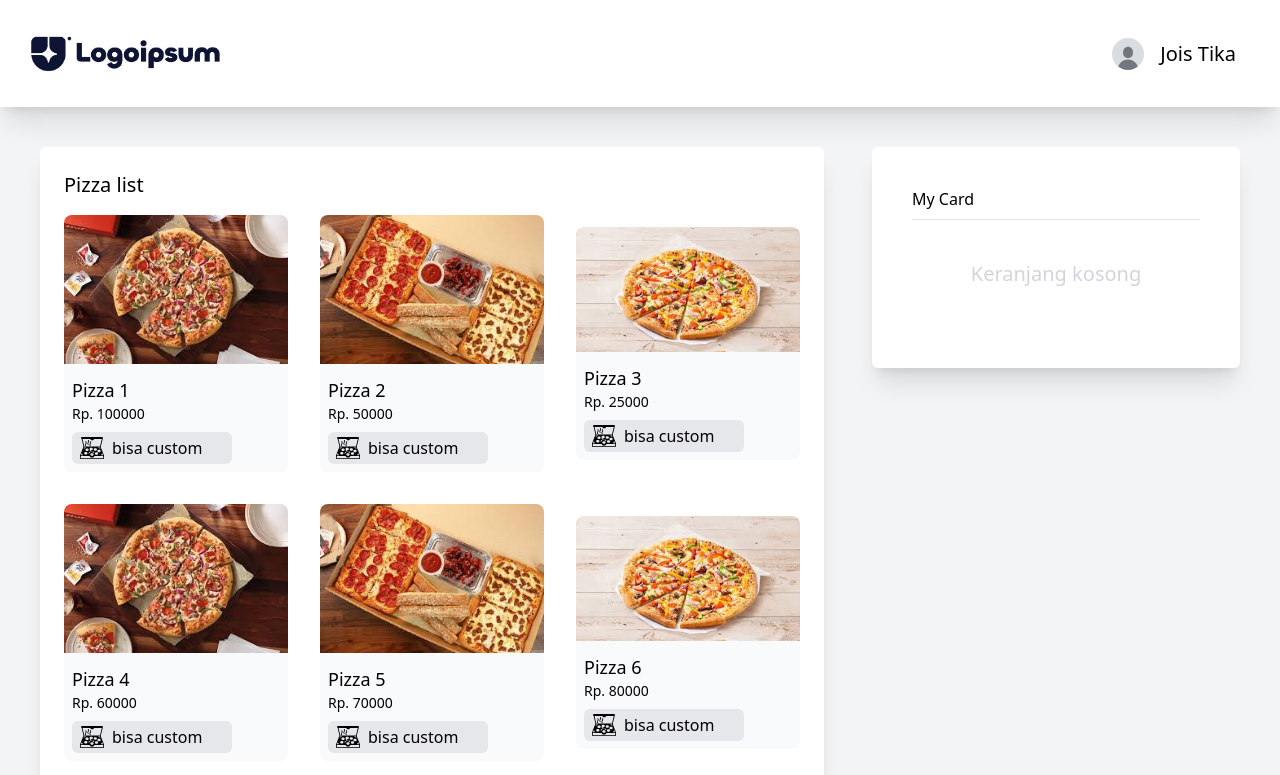
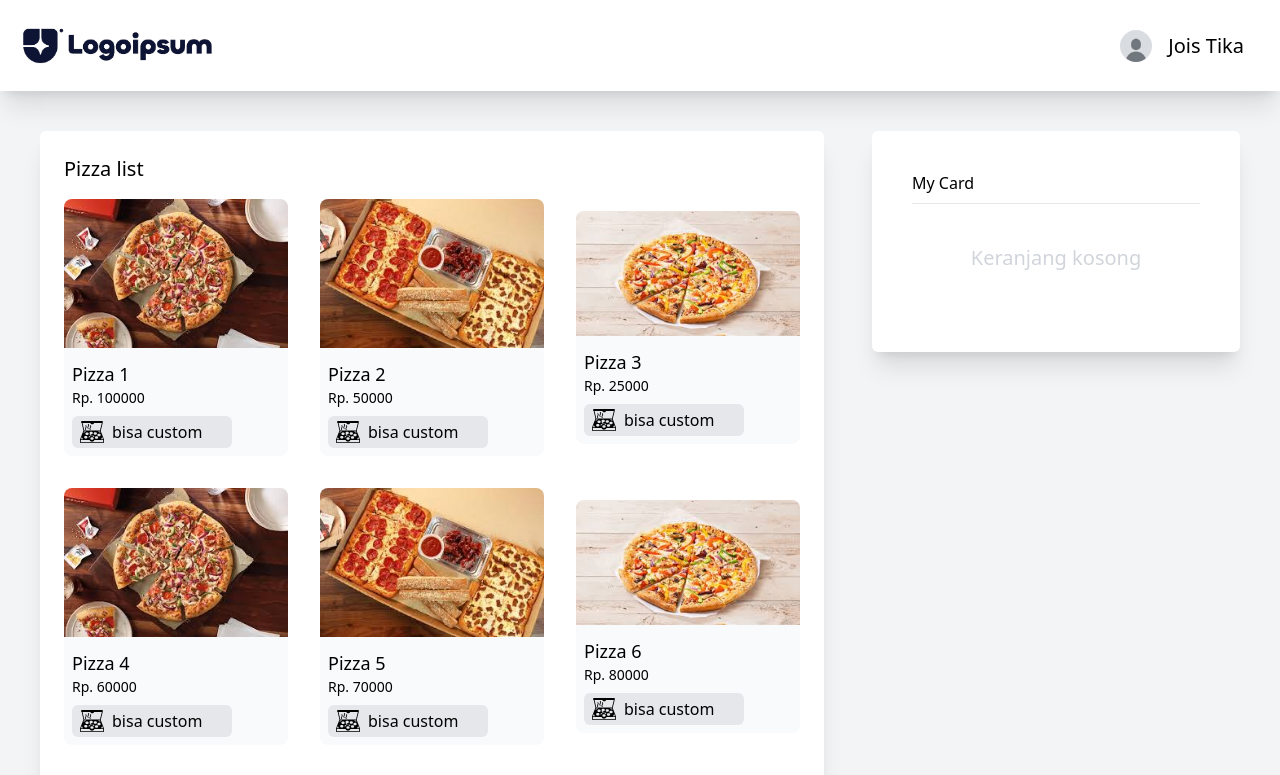
Before and after one commit to Jois01/pizza-order, a Vue app: page / in a window 1280 px wide. Shown: the top 775 px of the page. Built offline with nearby package versions, Linux system fonts and the light colour scheme.

Commit message:
coba perbaikan ui

```diff
--- a/src/App.vue
+++ b/src/App.vue
@@ -1,5 +1,5 @@
 <template>
-  <nav class="flex justify-between bg-white shadow-xl p-6">
+  <nav class="flex justify-between bg-white shadow-xl p-4">
     <navbar />
   </nav>
 
--- a/src/components/cart.vue
+++ b/src/components/cart.vue
@@ -49,9 +49,7 @@
                   />
                 </button>
               </div>
-              <div class="topping-harga">
-                Rp. {{ topping.price * topping.quantity }}
-              </div>
+              <div class="topping-harga">Rp. {{ topping.price * topping.quantity }}</div>
             </div>
           </div>
         </div>
--- a/src/components/pizza.vue
+++ b/src/components/pizza.vue
@@ -27,10 +27,7 @@
             <div class="topping" v-for="topping in toppings" :key="topping.id">
               <input type="checkbox" :id="topping.id" class="hidden" v-model="topping.isChecked" />
               <label :for="topping.id" class="inline-flex items-center justify-between">
-                <div
-                  class="bg-white border-2 border-gray-200 rounded-lg cursor-pointer"
-                  :class="{ 'border-blue-500 ': topping.isChecked }"
-                >
+                <div class="bg-white border-2 border-gray-200 rounded-lg cursor-pointer">
                   <svg
                     xmlns="http://www.w3.org/2000/svg"
                     fill="none"
```
Lines whose indentation alone changed are shown as unchanged.
